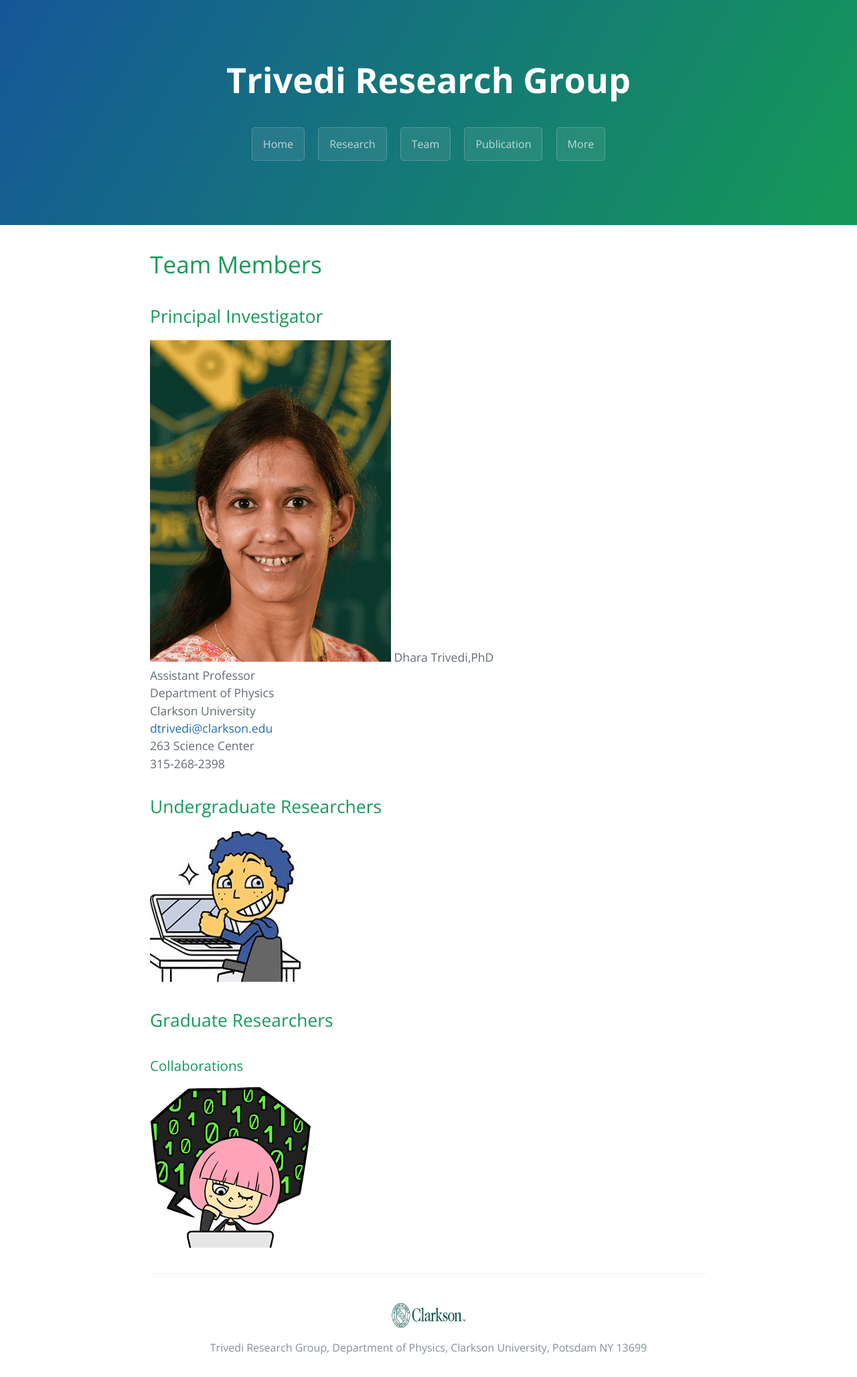
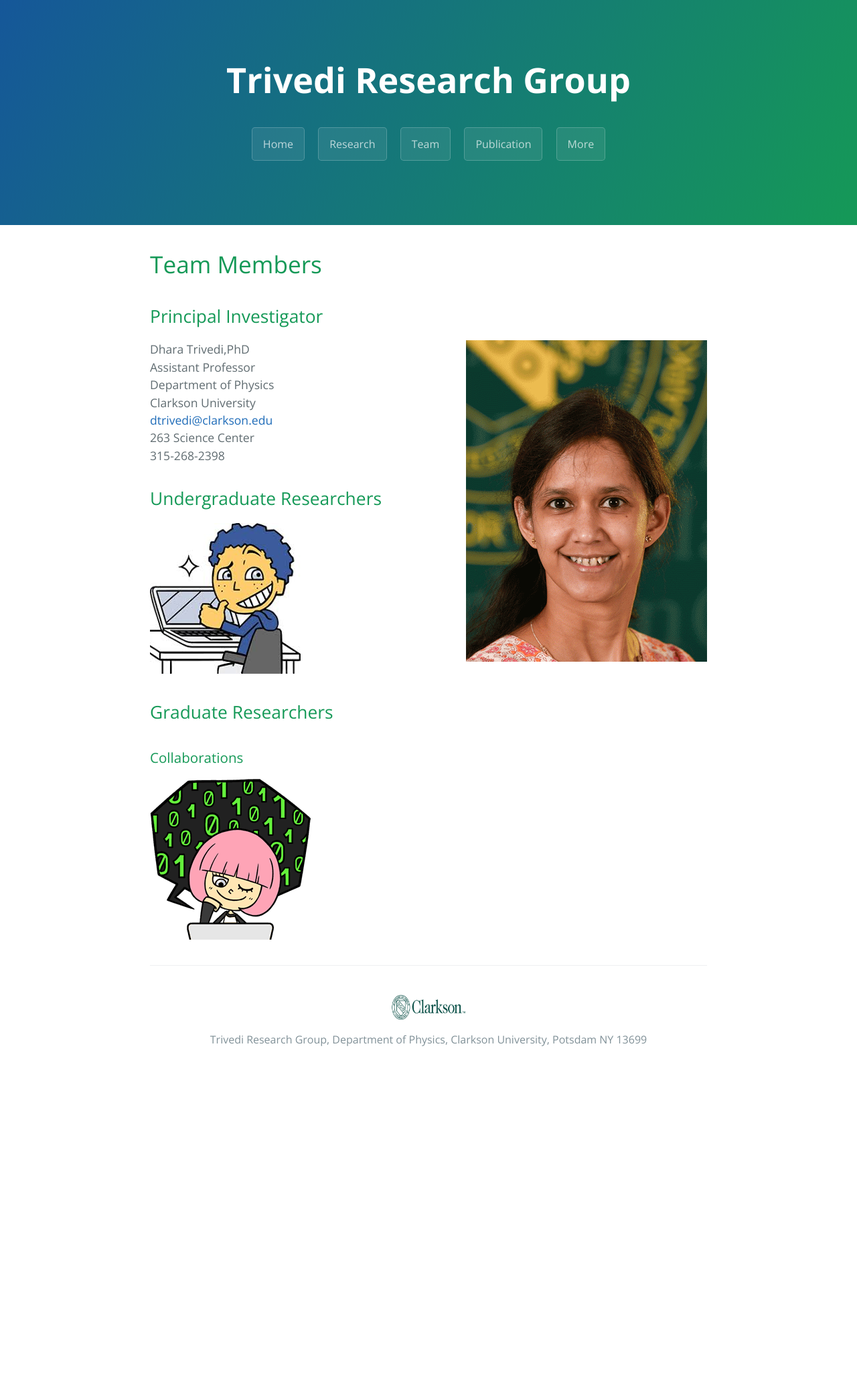
Before and after one commit to dharatrivedi/dharatrivedi.github.io, a Jekyll site: the page built from people.html, in a window 1280 px wide. Shown: the whole page at 67% size. Built offline with Jekyll 4.4.1, drawn with Linux system fonts in a browser that asks for light colours; after the commit the page ends 1596 px from its top, so only the background shows below that.

Commit message:
Update people.html

```diff
--- a/people.html
+++ b/people.html
@@ -6,7 +6,7 @@ title: {{ site.name }}
 <div id="home">
   <h1>Team Members</h1>
   <h2>Principal Investigator</h2>
-  <img src="/images/PI.gif" alt="DharaTrivedi">
+  <img class="img1" src="/images/PI.gif" alt="DharaTrivedi">
   Dhara Trivedi,PhD<br />
   Assistant Professor<br />
   Department of Physics<br />
```
